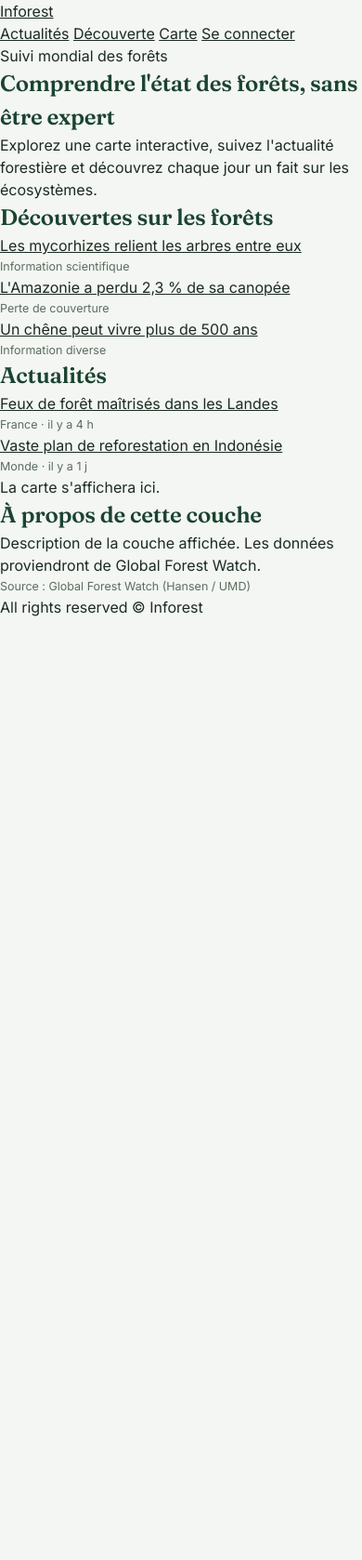
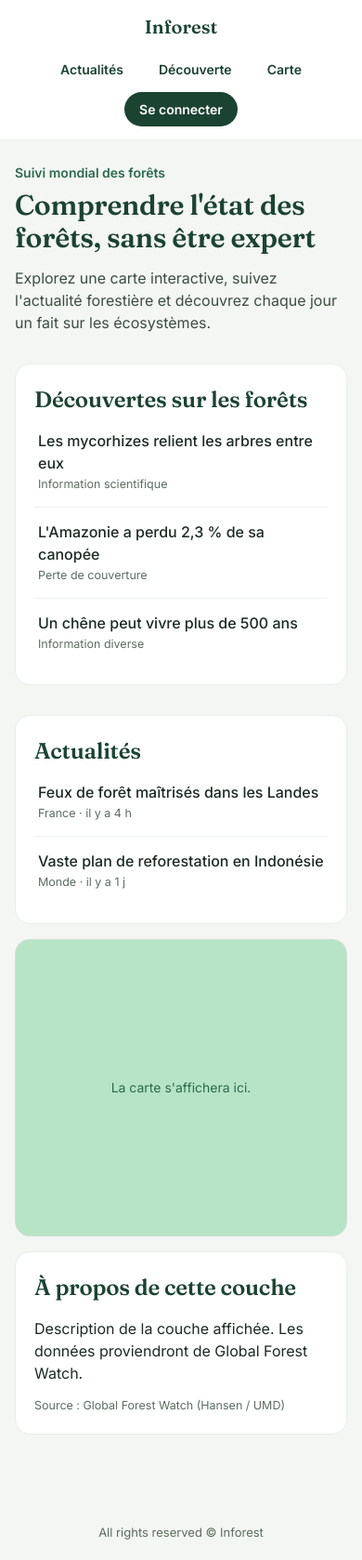
Before and after one commit to aragoza/Inforest, a Django app: template templates/home.html in a window 390 px wide. Shown: the whole page at 93% size. Before the commit the page ends 663 px from the top, so only its background shows below. Run offline with Django 5.2, Linux system fonts and the light colour scheme; the template is opened without the code that fills it, so the values that code supplies are empty.

Commit message:
feat(css): ajoute les styles des pages accueil, recherche, découvertes et carte
- Ajoute les couleurs de thèmes (--science, --loss, --div)
- Ajoute la variante .button.ghost
- Ajoute les styles hero, recherche, catégories, badges et item-card
- Ajoute la mise en page de la carte (layer-tabs, map-layout, map-canvas)
- Rend les grilles responsives (une colonne sur mobile)

```diff
--- a/static/css/style.css
+++ b/static/css/style.css
@@ -1,34 +1,37 @@
 :root {
-  --foret: #1B4332;
-  --canopee: #2D6A4F;
-  --mousse: #B7E4C7;
-  --ambre: #E8A33D;
-  --brume: #F3F6F2;
+  --forest: #1B4332;
+  --canopy: #2D6A4F;
+  --moss: #B7E4C7;
+  --amber: #E8A33D;
+  --mist: #F3F6F2;
   --teal: #2A9D8F;
-  --encre: #1c2b22;
-  --gris: #5b6d61;
+  --ink: #1c2b22;
+  --grey: #5b6d61;
+  --science: #2E86AB;
+  --loss: #E8752C;
+  --div: #40916C;
 }
 
 * { box-sizing: border-box; margin: 0; padding: 0; }
 
 body {
   font-family: 'Inter', system-ui, sans-serif;
-  background: var(--brume);
-  color: var(--encre);
+  background: var(--mist);
+  color: var(--ink);
   line-height: 1.5;
 }
 
 h1, h2, h3 {
   font-family: 'Fraunces', Georgia, serif;
   font-weight: 600;
-  color: var(--foret);
+  color: var(--forest);
   letter-spacing: -0.01em;
 }
 
 a { color: inherit; }
 
-/* ---------- Barre de navigation ---------- */
-.barre {
+/* ---------- Navigation ---------- */
+.navbar {
   display: flex;
   flex-direction: column;
   gap: 12px;
@@ -38,46 +41,46 @@ a { color: inherit; }
   border-bottom: 1px solid #e4ece6;
 }
 
-.logo {
+.brand {
   font-family: 'Fraunces', serif;
   font-size: 20px;
   font-weight: 600;
-  color: var(--foret);
+  color: var(--forest);
   text-decoration: none;
 }
 
-.onglets {
+.tabs {
   display: flex;
   gap: 6px;
   flex-wrap: wrap;
   justify-content: center;
 }
 
-.onglets a {
+.tabs a {
   padding: 8px 16px;
   border-radius: 999px;
   font-size: 14px;
   font-weight: 600;
-  color: var(--foret);
+  color: var(--forest);
   text-decoration: none;
 }
 
-.onglets a:hover { background: var(--brume); }
-.onglets a.actif { background: var(--mousse); }
+.tabs a:hover { background: var(--mist); }
+.tabs a.active { background: var(--moss); }
 
-.onglets a.connexion {
-  background: var(--foret);
+.tabs a.login {
+  background: var(--forest);
   color: #fff;
 }
 
-/* ---------- Contenu ---------- */
-.contenu {
+/* ---------- Mise en page ---------- */
+.container {
   max-width: 1100px;
   margin: 0 auto;
   padding: 24px 16px 60px;
 }
 
-.carte {
+.card {
   background: #fff;
   border: 1px solid #e6efe9;
   border-radius: 16px;
@@ -85,63 +88,222 @@ a { color: inherit; }
   margin-bottom: 16px;
 }
 
-.liste { list-style: none; }
+.list { list-style: none; }
 
-.liste li {
+.list li {
   padding: 14px 4px;
   border-top: 1px solid #eef3ef;
 }
 
-.liste li:first-child { border-top: none; }
+.list li:first-child { border-top: none; }
 
-.liste a { text-decoration: none; font-weight: 500; }
-.liste a:hover { color: var(--canopee); }
+.list a { text-decoration: none; font-weight: 500; }
+.list a:hover { color: var(--canopy); }
 
 .meta {
   display: block;
   font-size: 12.5px;
-  color: var(--gris);
+  color: var(--grey);
   margin-top: 2px;
 }
 
-.retour {
+.back {
   display: inline-block;
   margin-bottom: 16px;
   font-size: 14px;
-  color: var(--canopee);
+  color: var(--canopy);
   text-decoration: none;
 }
 
-.bouton {
+.button {
   display: inline-block;
   padding: 12px 22px;
   border-radius: 12px;
-  background: var(--foret);
+  background: var(--forest);
   color: #fff;
   font-weight: 600;
   font-size: 14.5px;
   text-decoration: none;
+  border: none;
+  cursor: pointer;
+  font-family: inherit;
 }
 
-/* ---------- Pied de page ---------- */
-.pied {
+.button.ghost {
+  background: transparent;
+  color: var(--forest);
+  border: 1.5px solid #cfe0d5;
+}
+
+.footer {
   padding: 20px 16px;
   text-align: center;
   font-size: 13px;
-  color: var(--gris);
+  color: var(--grey);
+}
+
+/* ---------- Accueil ---------- */
+.hero { margin-bottom: 32px; }
+
+.eyebrow {
+  font-size: 14px;
+  font-weight: 600;
+  color: var(--canopy);
+  margin-bottom: 8px;
+}
+
+.hero h1 { font-size: 30px; line-height: 1.15; max-width: 16ch; }
+
+.lead {
+  margin-top: 14px;
+  font-size: 16px;
+  color: #3c4d43;
+  max-width: 50ch;
+}
+
+.actions {
+  display: flex;
+  gap: 10px;
+  flex-wrap: wrap;
+  margin-top: 20px;
+}
+
+.grid { display: grid; grid-template-columns: 1fr; gap: 16px; }
+
+/* ---------- Recherche ---------- */
+.search {
+  display: flex;
+  gap: 8px;
+  margin: 18px 0;
+  flex-wrap: wrap;
+}
+
+.search input {
+  flex: 1;
+  min-width: 200px;
+  padding: 12px 16px;
+  border: 1.5px solid #cfe0d5;
+  border-radius: 12px;
+  font-family: inherit;
+  font-size: 15px;
+}
+
+.search input:focus {
+  outline: 2px solid var(--canopy);
+  outline-offset: 1px;
+}
+
+.search-result { margin-bottom: 20px; }
+
+/* ---------- Catégories ---------- */
+.theme { margin-bottom: 28px; }
+
+.theme-title {
+  display: flex;
+  align-items: center;
+  gap: 9px;
+  font-size: 18px;
+  margin-bottom: 12px;
+}
+
+.dot {
+  width: 10px;
+  height: 10px;
+  border-radius: 50%;
+  flex: 0 0 auto;
+}
+
+.dot.science, .badge.science { background: var(--science); }
+.dot.loss,    .badge.loss    { background: var(--loss); }
+.dot.misc,    .badge.misc    { background: var(--misc); }
+
+.cards { display: grid; grid-template-columns: 1fr; gap: 12px; }
+
+.item-card {
+  display: block;
+  background: #fff;
+  border: 1px solid #e6efe9;
+  border-left: 4px solid var(--canopy);
+  border-radius: 14px;
+  padding: 16px;
+  text-decoration: none;
+}
+
+.item-card:hover { border-color: var(--canopy); }
+.item-card.science { border-left-color: var(--science); }
+.item-card.loss    { border-left-color: var(--loss); }
+.item-card.misc    { border-left-color: var(--misc); }
+
+.item-card h3 { font-size: 16px; margin-bottom: 6px; }
+.item-card p { font-size: 14px; color: var(--grey); }
+
+.badge {
+  display: inline-block;
+  padding: 4px 12px;
+  border-radius: 999px;
+  color: #fff;
+  font-size: 12.5px;
+  font-weight: 600;
+  margin-bottom: 12px;
+}
+
+/* ---------- Carte ---------- */
+.layer-tabs {
+  display: flex;
+  gap: 6px;
+  flex-wrap: wrap;
+  margin: 16px 0;
+}
+
+.layer-tabs a {
+  padding: 9px 16px;
+  border-radius: 999px;
+  background: #fff;
+  border: 1px solid #e6efe9;
+  font-size: 14px;
+  font-weight: 600;
+  text-decoration: none;
+}
+
+.layer-tabs a.active {
+  background: var(--forest);
+  color: #fff;
+  border-color: var(--forest);
+}
+
+.map-layout { display: grid; grid-template-columns: 1fr; gap: 16px; }
+
+.map-canvas {
+  min-height: 320px;
+  border-radius: 16px;
+  background: var(--moss);
+  border: 1px solid #cfe0d5;
+  display: flex;
+  align-items: center;
+  justify-content: center;
+  color: var(--canopy);
+  font-size: 14px;
+}
+
+/* ---------- Divers ---------- */
+.body-text { margin: 14px 0; max-width: 70ch; }
+
+.empty {
+  color: var(--grey);
+  font-size: 14.5px;
+  padding: 10px 0;
 }
 
 /* ---------- Écrans larges ---------- */
 @media (min-width: 768px) {
-  .barre {
+  .navbar {
     flex-direction: row;
     justify-content: space-between;
     padding: 14px 32px;
   }
-  .contenu { padding: 32px 32px 80px; }
-  .grille {
-    display: grid;
-    grid-template-columns: 1.3fr 1fr;
-    gap: 20px;
-  }
+  .container { padding: 32px 32px 80px; }
+  .hero h1 { font-size: 42px; }
+  .grid { grid-template-columns: 1.3fr 1fr; }
+  .cards { grid-template-columns: repeat(auto-fill, minmax(260px, 1fr)); }
+  .map-layout { grid-template-columns: 2fr 1fr; }
 }
```
